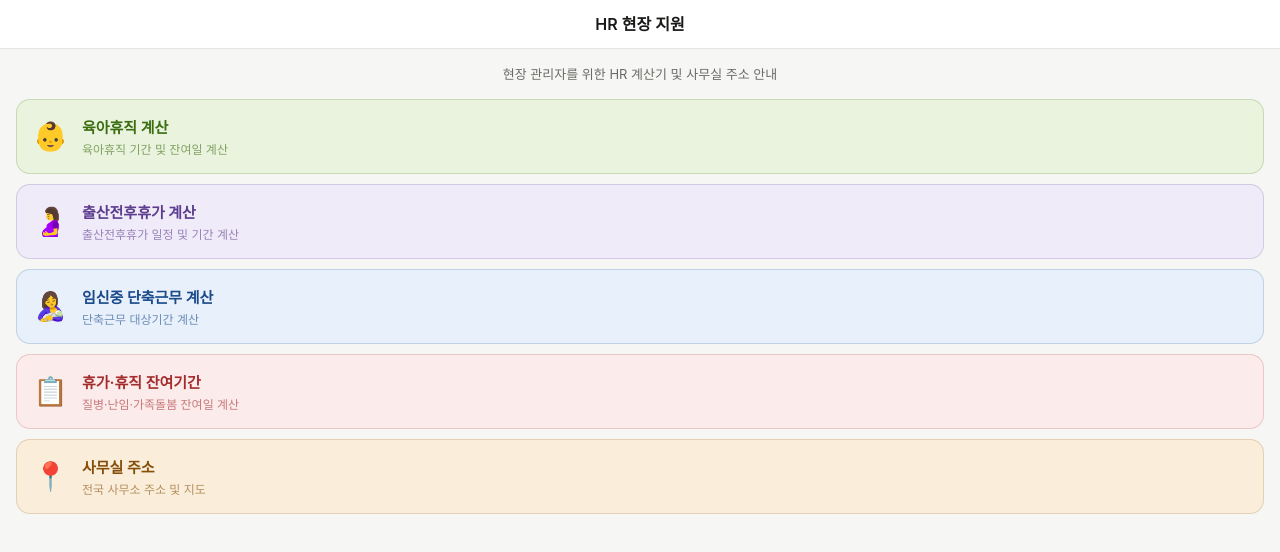
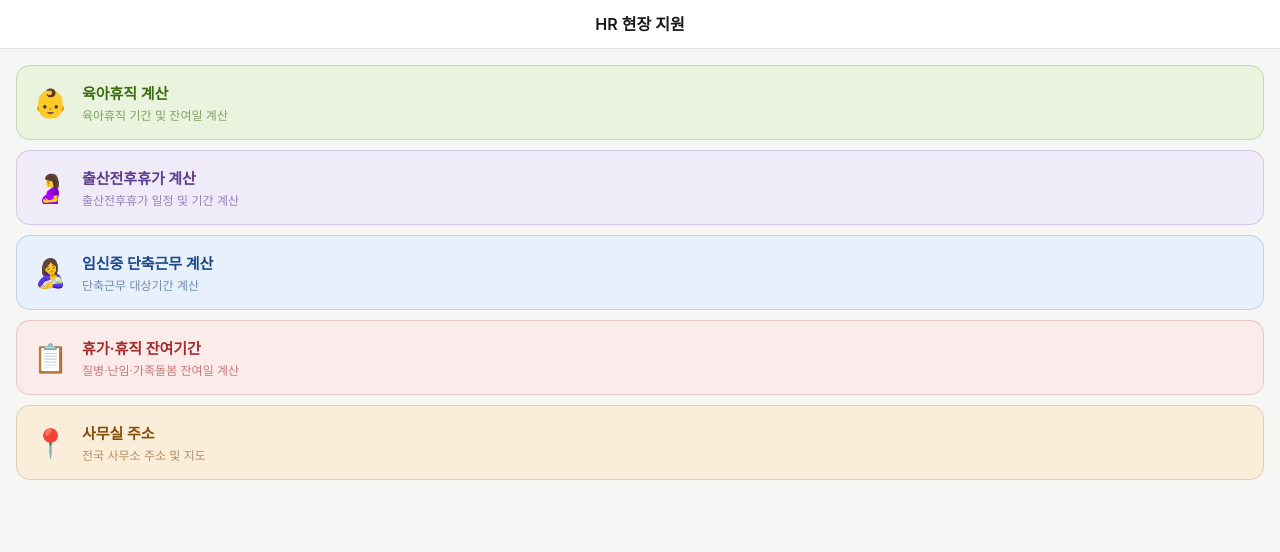
Before and after one commit to shinsak12-sketch/hr-note, a React (Vite) app in the folder frontend/: page /field in a window 1280 px wide. Shown: the top 552 px of the page. Built offline with nearby package versions, Linux system fonts and the light colour scheme; no server answers.

Commit message:
fix: 현장페이지 상단 문구 제거

```diff
--- a/frontend/src/pages/FieldHub.jsx
+++ b/frontend/src/pages/FieldHub.jsx
@@ -19,9 +19,6 @@ export default function FieldHub() {
         <div style={{ width: 40 }} />
       </div>
       <div style={{ padding: '16px', display: 'flex', flexDirection: 'column', gap: 10 }}>
-        <div style={{ fontSize: 13, color: 'var(--text2)', marginBottom: 4, textAlign: 'center' }}>
-          현장 관리자를 위한 HR 계산기 및 사무실 주소 안내
-        </div>
         {CARDS.map((c, i) => (
           <button key={i} onClick={() => nav(c.path)}
             style={{ display: 'flex', alignItems: 'center', gap: 14, padding: '16px', borderRadius: 14, border: `0.5px solid ${c.color}30`, background: c.bg, cursor: 'pointer', textAlign: 'left', width: '100%', fontFamily: 'inherit' }}>
```
